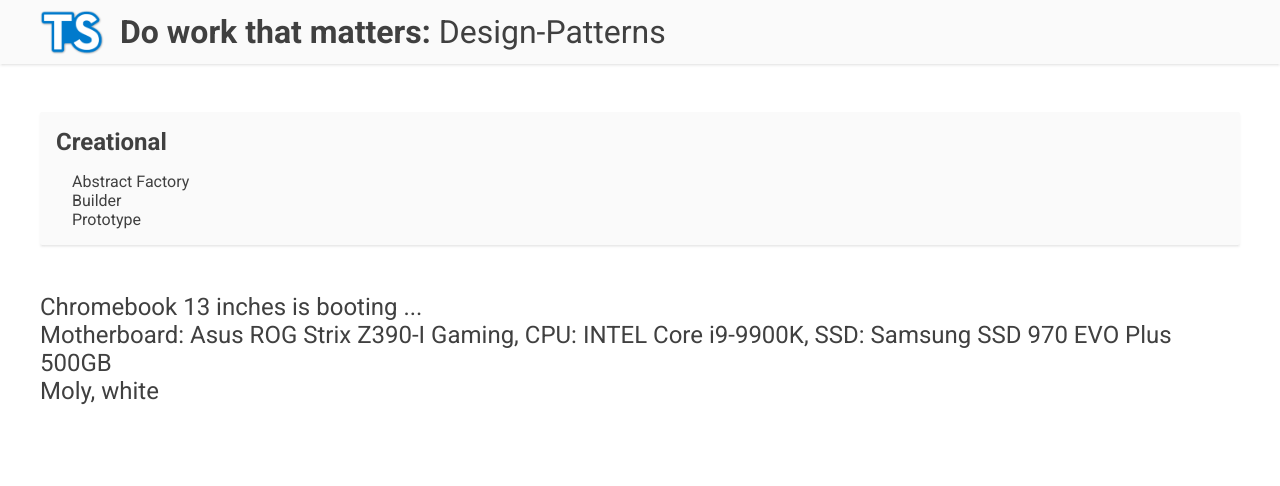
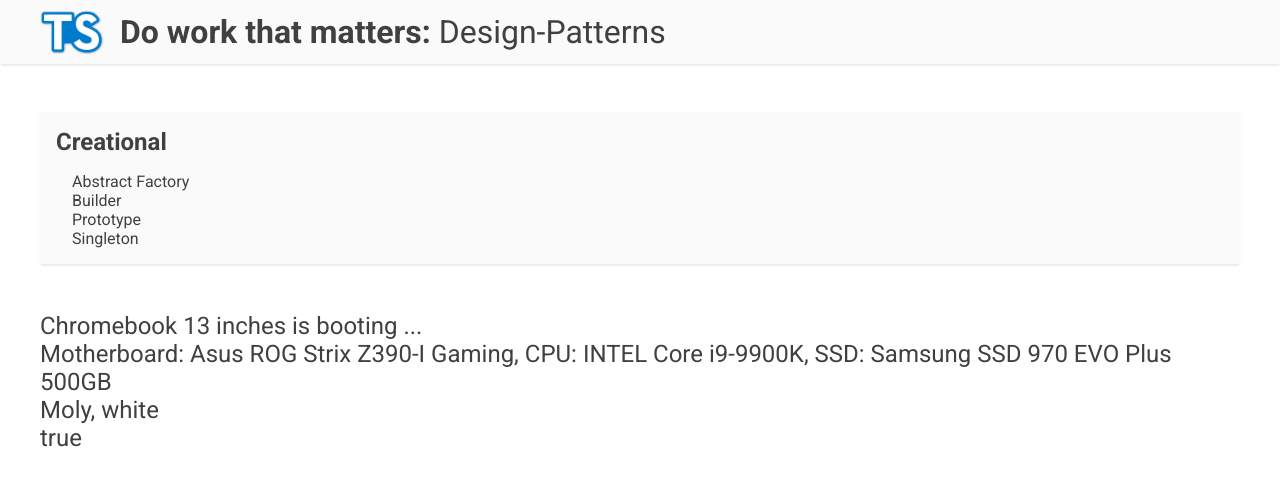
Before and after one commit to ngx-hub/DoWorkThatMatters-DesignPatterns-TypeScript, an Angular app in the folder Design-Patterns/: page / in a window 1280 px wide. Shown: the top 486 px of the page. Built offline with nearby package versions, Linux system fonts and the light colour scheme.

Commit message:
9: Singleton. Practice

```diff
--- a/Design-Patterns/src/app/app.component.html
+++ b/Design-Patterns/src/app/app.component.html
@@ -21,6 +21,7 @@
 				<p>{{absractFabricResult}}</p>
 				<p>{{builderResult}}</p>
 				<p>{{prototypeResult}}</p>
+				<p>{{singletonResult}}</p>
 			</div>
 		</div>
 	</main>
--- a/Design-Patterns/src/app/app.component.ts
+++ b/Design-Patterns/src/app/app.component.ts
@@ -4,6 +4,7 @@
 import { Geek } from '@templates/creational/builder/Greek';
 import { Manufacturer } from '@templates/creational/builder/Manufacturer';
 import { Sheep } from '@templates/creational/prototype/Sheep';
+import { Singleton } from '@templates/creational/singleton/Singleton';
 
 const PATTERNS: any = [
 	{
@@ -11,7 +12,8 @@
 		patterns: [
 			`Abstract Factory`,
 			`Builder`,
-			`Prototype`
+			`Prototype`,
+			`Singleton`
 		]
 	}
 ];
@@ -28,6 +30,7 @@
 	public absractFabricResult: string;
 	public builderResult: string;
 	public prototypeResult: string;
+	public singletonResult: string;
 
 	constructor() {
 		this.patternsData = PATTERNS;
@@ -37,6 +40,7 @@
 		this.runPatternAbsractFabric();
 		this.runPatternBuilder();
 		this.runPatternPrototype();
+		this.runPatternSingleton();
 	}
 
 	// AbsractFabric
@@ -65,4 +69,12 @@
 
 		this.prototypeResult = `${cloneSheep.getName()}, ${cloneSheep.getColor()}`;
 	}
+
+	// Singleton
+	private runPatternSingleton(): void {
+		const singleton = Singleton.getInstance();
+		const singleton2 = Singleton.getInstance();
+
+		this.singletonResult = (singleton === singleton2).toString();
+	}
 }
--- /dev/null
+++ b/Design-Patterns/src/templates/creational/singleton/Singleton.ts
@@ -0,0 +1,15 @@
+export class Singleton {
+    private static instance: Singleton;
+
+    constructor(param1: string, param2: number) {
+
+    }
+
+    public static getInstance(): Singleton {
+        if (!Singleton.instance) {
+            Singleton.instance = new Singleton(`Queen`, 1956);
+        }
+
+        return Singleton.instance;
+    }
+}
```
Also changed, not shown: 1 other file (tests, documents, lock files or other folders).
